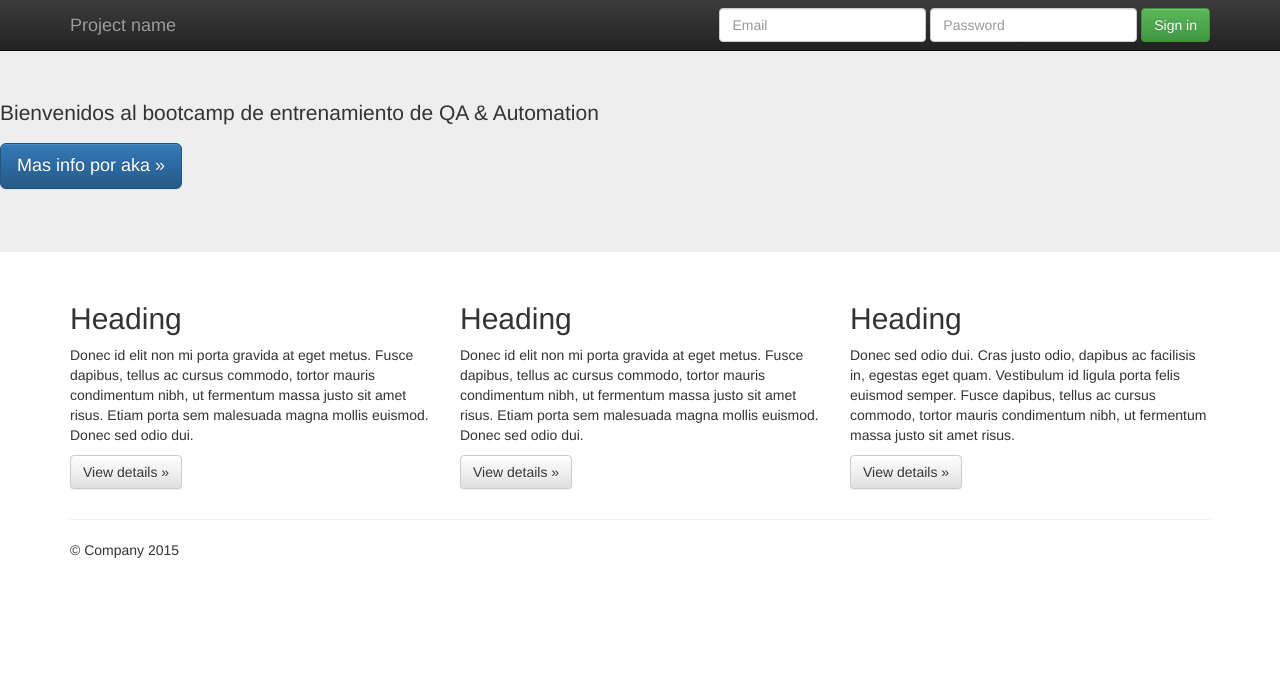
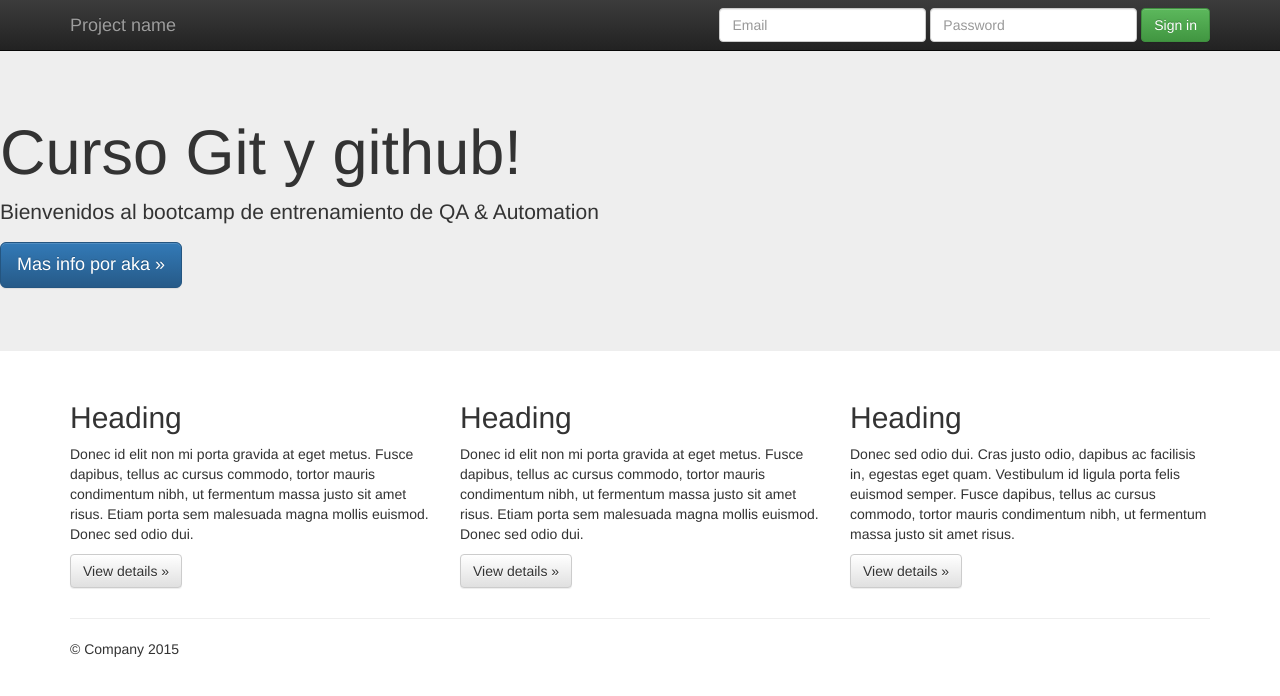
Before and after one commit to rochimag/bootcamp, a plain HTML site: page index.html in a window 1280 px wide. Drawn offline with nearby package versions, Linux system fonts and the light colour scheme.

Commit message:
Se actualiza nuevamente el template del proy, se agrega contenido de la seccion principal

```diff
--- a/index.html
+++ b/index.html
@@ -54,7 +54,7 @@
 
     <!-- Main jumbotron for a primary marketing message or call to action -->
     <div class="jumbotron">
-      <div Curso Git y github!</h1>
+      <h1>Curso Git y github!</h1>
         <p>Bienvenidos al bootcamp de entrenamiento de QA & Automation</p>
         <p><a class="btn btn-primary btn-lg" href="#" role="button">Mas info por aka &raquo;</a></p>
       </div>
```
